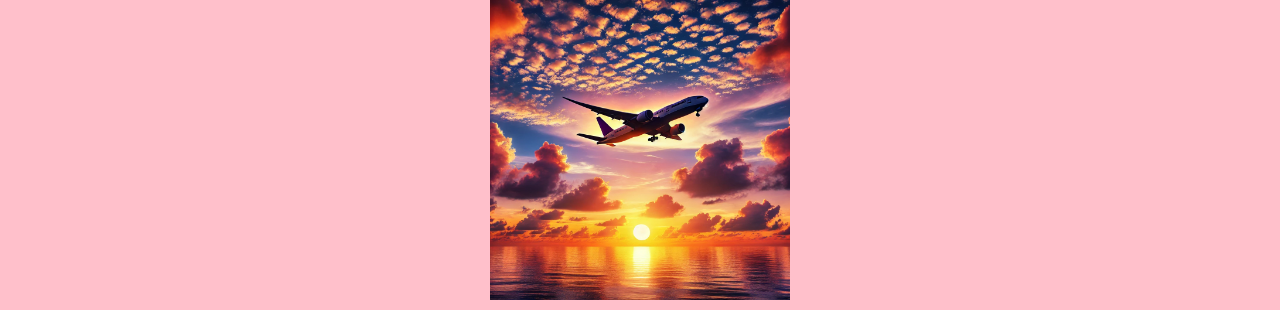
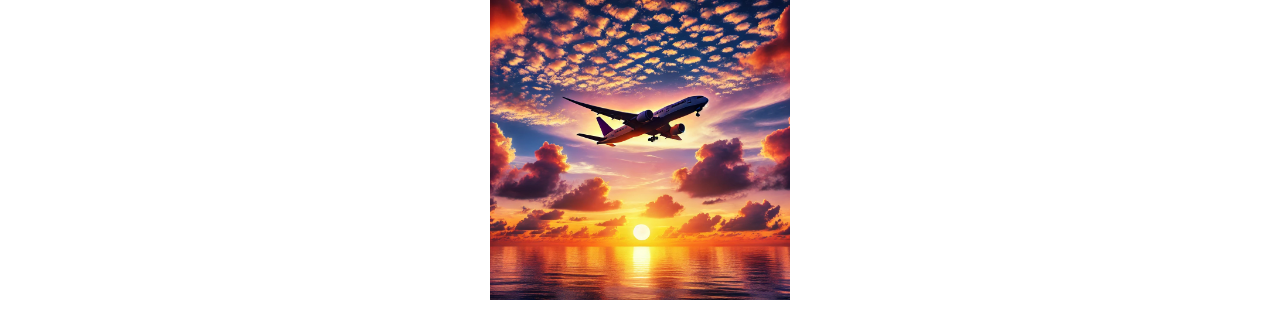
Before and after one commit to JahzaraRose/info2180-lab1, a plain HTML site: page index.html in a window 1280 px wide. Shown: the top 310 px of the page. Drawn offline with Linux system fonts and the light colour scheme.

Commit message:
Edited css file

```diff
--- a/styles.css
+++ b/styles.css
@@ -1,5 +1,5 @@
 body {
-    background-color: pink;
+    background-color: white;
     font-family: Arial, sans-serif;
     margin: 0;
     padding: 0;
```
